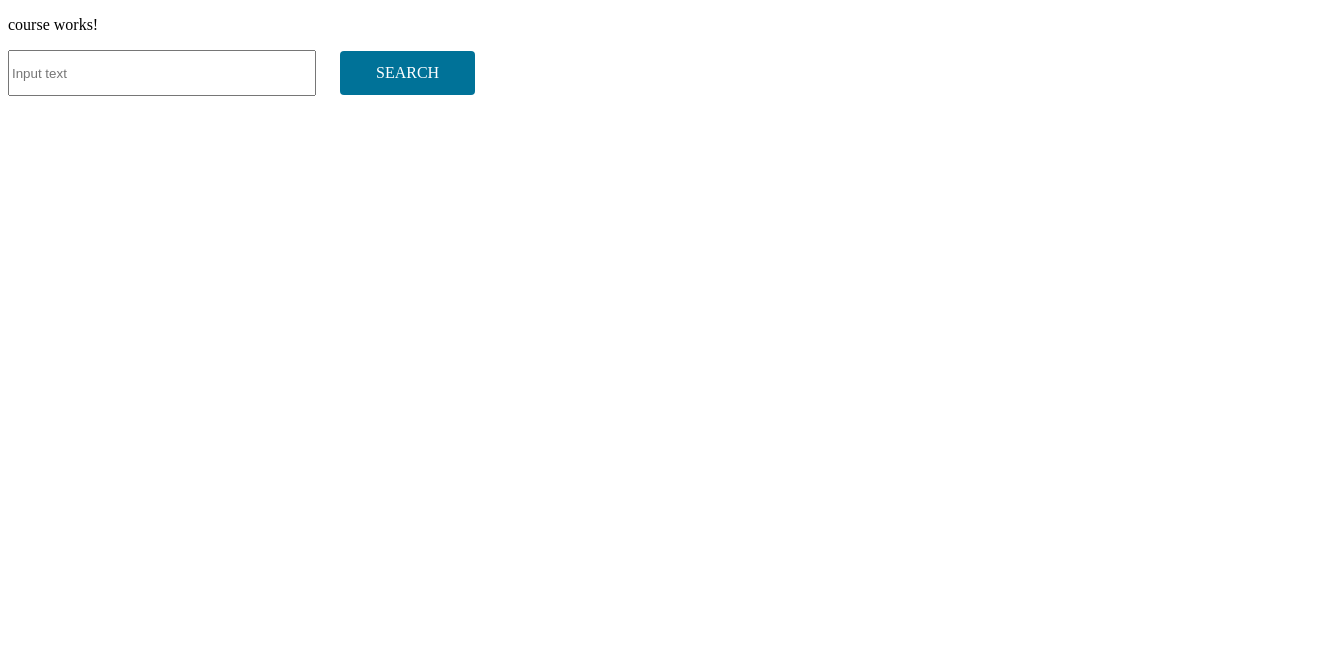
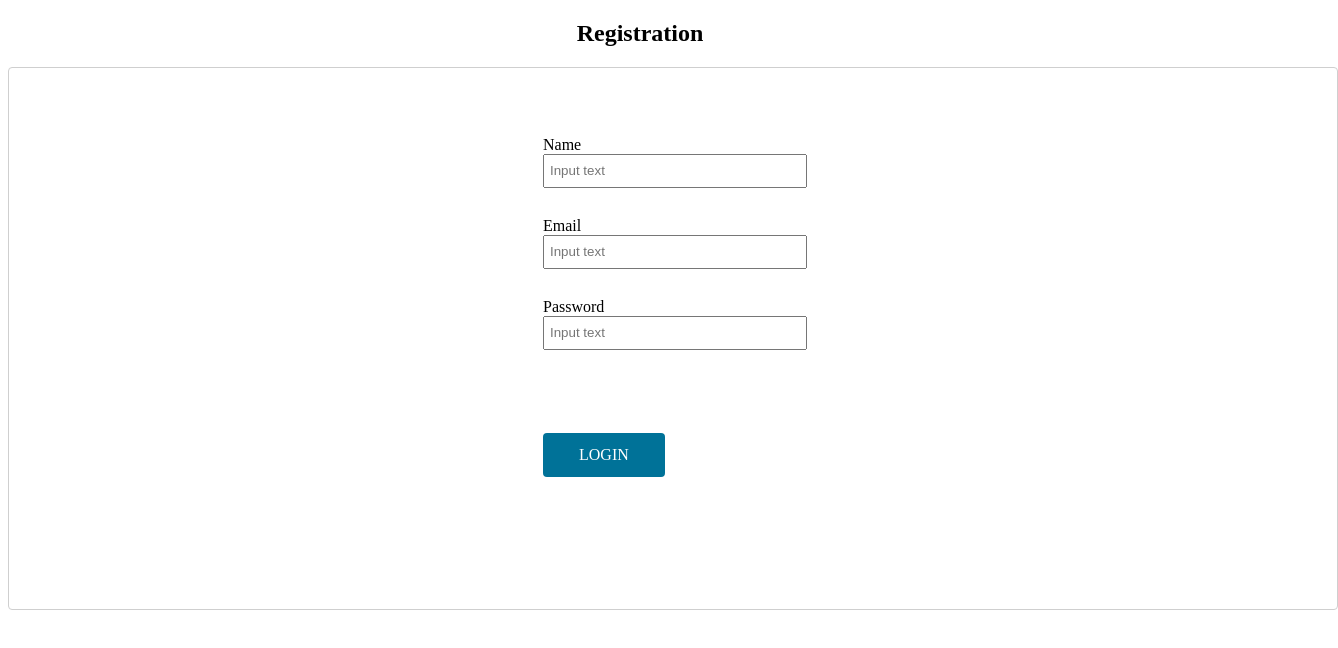
Before and after one commit to Applewhz/Angular-Module, an Angular app in the folder courses-app/: page /login in a window 1280 px wide. Shown: the top 648 px of the page, 1338 px wide, since content can reach past the window. Built offline with nearby package versions, Linux system fonts and the light colour scheme.

Commit message:
module 4 task 1 completed updated

```diff
--- a/courses-app/src/app/app.component.html
+++ b/courses-app/src/app/app.component.html
@@ -4,4 +4,7 @@
 
 </app-login> -->
 
-<app-course></app-course>
+<!-- <app-course></app-course>
+ -->
+
+ <router-outlet></router-outlet>
```
